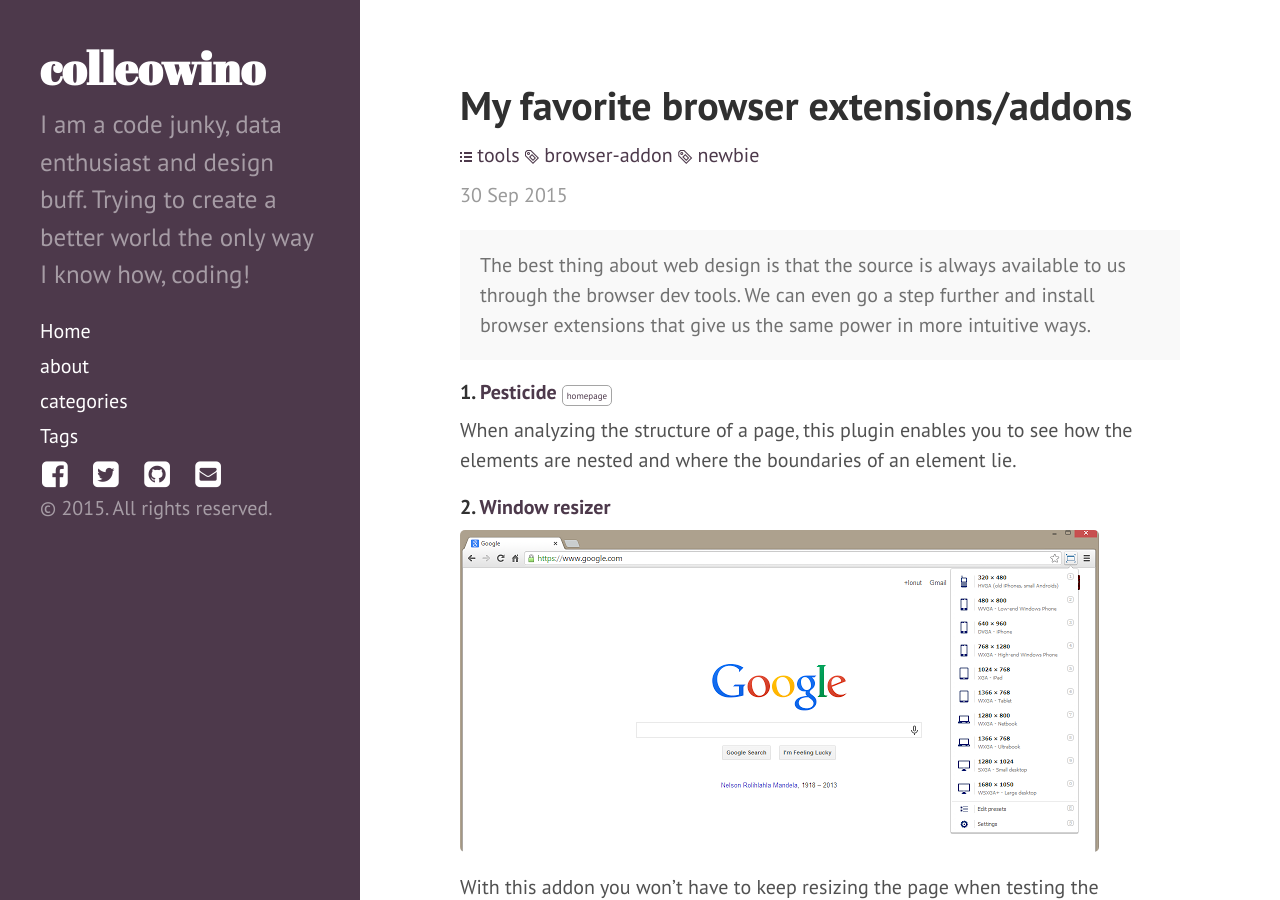
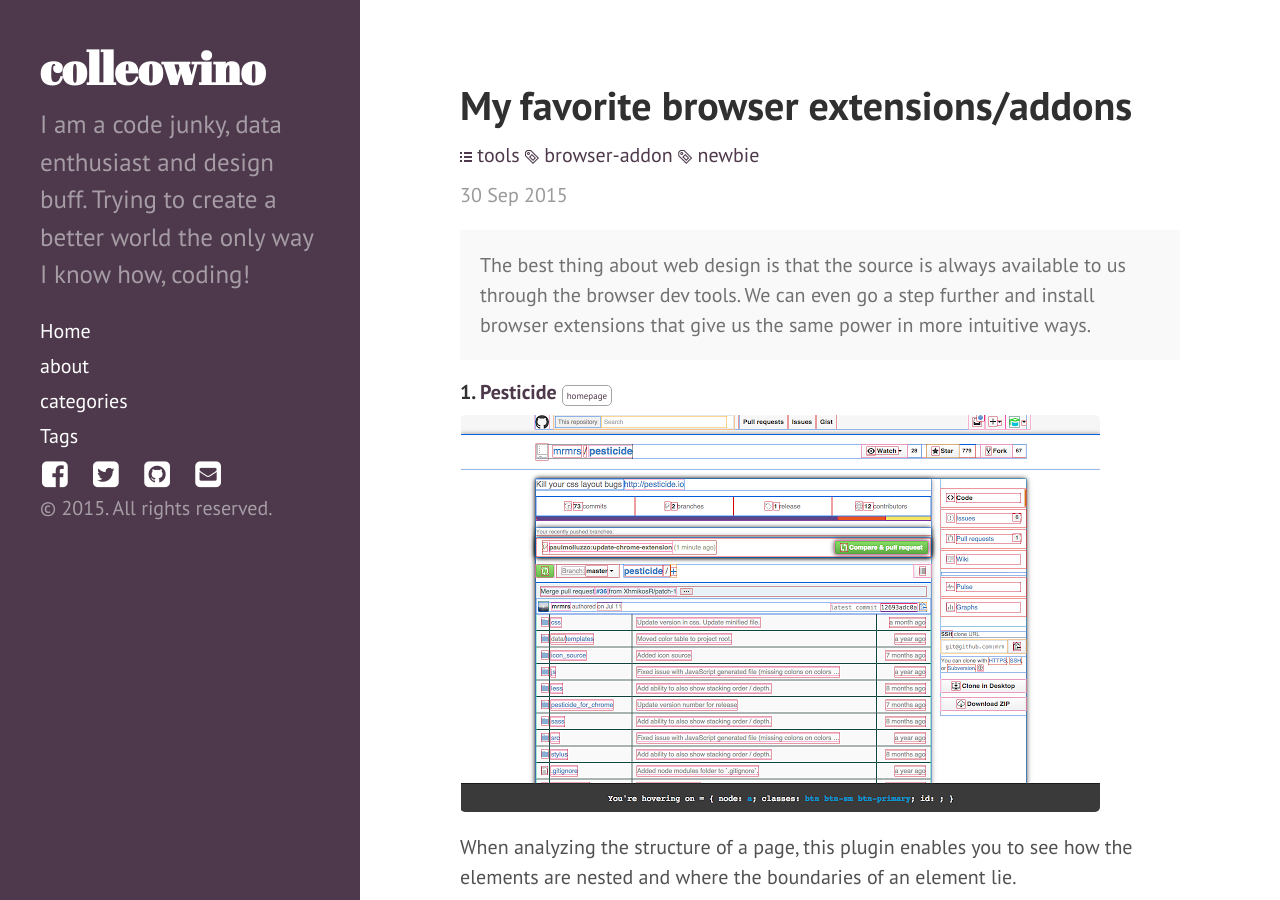
Before and after one commit to colleowino/colleowino.github.io, a Jekyll site: the page built from _posts/2015-09-30-my-favorite-browser-addons.md, in a window 1280 px wide and 900 px high. Built offline with Jekyll 4.4.1, drawn with Linux system fonts in a browser that asks for light colours; nearby versions of some CDN libraries; comment, search, counter and statistics services are not loaded.

Commit message:
+update pesticide img

```diff
--- a/_posts/2015-09-30-my-favorite-browser-addons.md
+++ b/_posts/2015-09-30-my-favorite-browser-addons.md
@@ -9,6 +9,9 @@
 
 ---
 #### 1. [Pesticide](https://chrome.google.com/webstore/detail/pesticide-for-chrome/bblbgcheenepgnnajgfpiicnbbdmmooh) [homepage](http://pesticide.io/){:target="blank" class="sub"}
+<a target="_blank" href="https://chrome.google.com/webstore/detail/vimium/dbepggeogbaibhgnhhndojpepiihcmeb">
+![pesticide](/img/pesticide.png)
+</a>
 When analyzing the structure of a page, this plugin enables you to see how the elements are nested and where the boundaries of an element lie.
 
 #### 2. [Window resizer](https://chrome.google.com/webstore/detail/window-resizer/kkelicaakdanhinjdeammmilcgefonfh){:target="blank"}
```
Also changed, not shown: img/pesticide.png (added).
